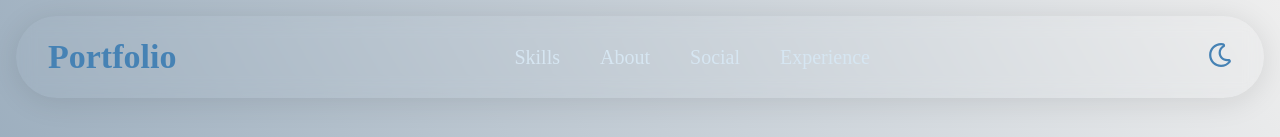
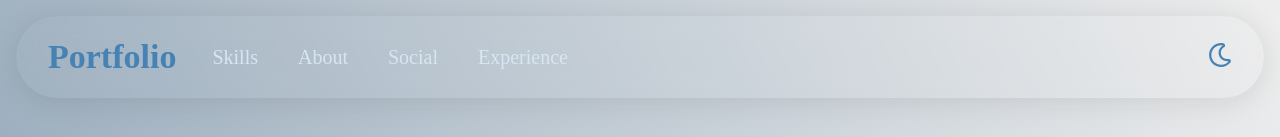
Before and after one commit to Morteza-Hoseinzadeh/personal-portfolio, a React (Create React App) app: page / in a window 1280 px wide. Shown: the top 137 px of the page. Built offline with nearby package versions, Linux system fonts and the light colour scheme; a web font is replaced by a local one.

Commit message:
Change links placement

```diff
--- a/src/components/navbar/components/links.jsx
+++ b/src/components/navbar/components/links.jsx
@@ -7,7 +7,7 @@ import { Link as ScrollLink } from 'react-scroll';
 
 export const NavLinks = ({ theme }) => {
   return (
-    <>
+    <Box ml={2} display={'flex'} alignItems={'center'}>
       {nav_links?.map((link, index) => (
         <Box key={index}>
           <CustomTypography theme={theme}>
@@ -17,6 +17,6 @@ export const NavLinks = ({ theme }) => {
           </CustomTypography>
         </Box>
       ))}
-    </>
+    </Box>
   );
 };
--- a/src/components/navbar/index.jsx
+++ b/src/components/navbar/index.jsx
@@ -101,10 +101,10 @@ const MobileNavbar = ({ theme, darkModeColorControl, openDrawer, isDrawerOpen, c
 // Desktop Navbar Component
 const DesktopNavbar = ({ theme, darkModeColorControl, toggleDarkMode, darkMode }) => (
   <Box sx={nav_style(theme)}>
-    <Typography variant='h4' fontWeight='bold' color={darkModeColorControl}>
-      Portfolio
-    </Typography>
     <Box sx={links_style(theme)}>
+      <Typography variant='h4' fontWeight='bold' color={darkModeColorControl}>
+        Portfolio
+      </Typography>
       <NavLinks theme={theme} />
     </Box>
     <Box sx={icon_style(theme, darkModeColorControl)}>
```
